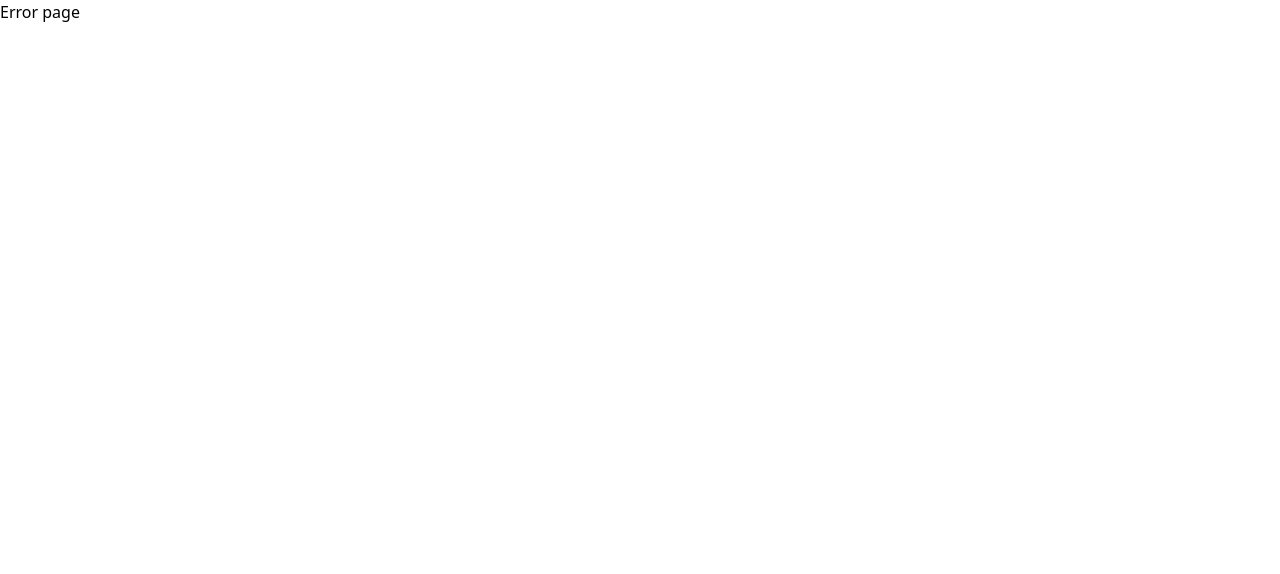
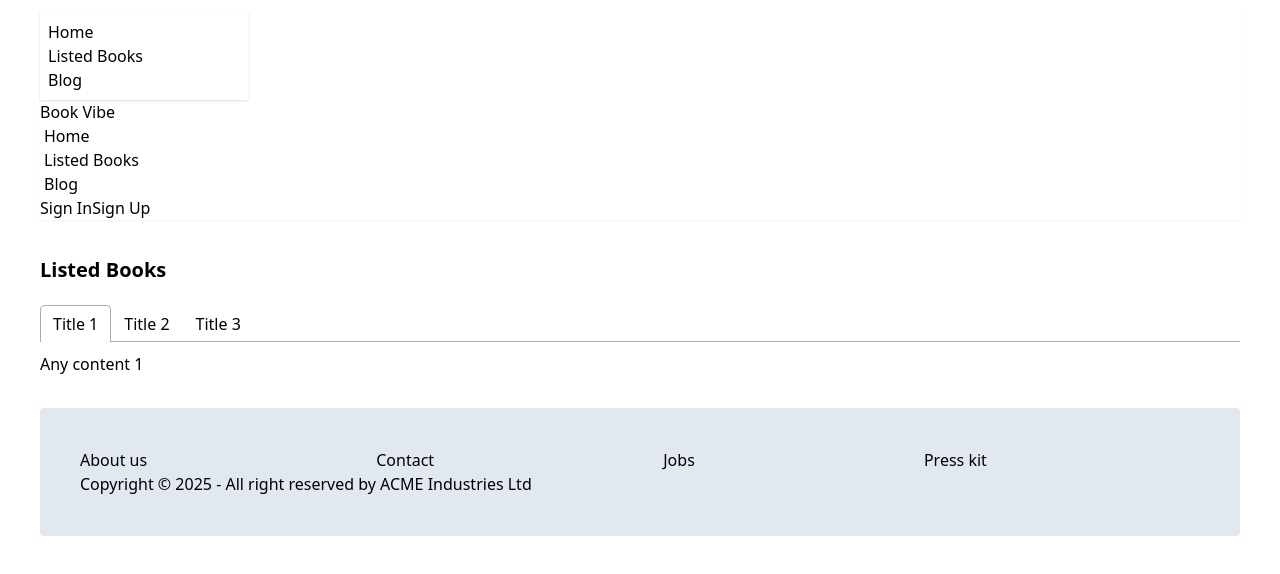
Before and after one commit to bidduthosen/book-vibe, a React (Vite) app: page /listedBooks in a window 1280 px wide. Before the commit this address had no page. Shown: the top 574 px of the page. Built offline with nearby package versions, Linux system fonts and the light colour scheme.

Commit message:
get local storage data load and match the all book data and show the metche data book read

```diff
--- a/package.json
+++ b/package.json
@@ -16,6 +16,7 @@
     "react-dom": "^19.0.0",
     "react-icons": "^5.5.0",
     "react-router-dom": "^7.2.0",
+    "react-tabs": "^6.1.0",
     "sort-by": "^1.2.0"
   },
   "devDependencies": {
--- a/src/Utility/Utility.js
+++ b/src/Utility/Utility.js
@@ -43,4 +43,4 @@ const addToStoredWishList = (id) =>{
         localStorage.setItem( 'wishList-item',storedWishListStr)
     }
 }
-export { addToStoredRead, addToStoredWishList }
+export { addToStoredRead, addToStoredWishList, getStoredReadCart }
--- a/src/components/Footer/Footer.jsx
+++ b/src/components/Footer/Footer.jsx
@@ -2,7 +2,7 @@ import React from 'react';
 
 const Footer = () => {
     return (
-        <footer className="footer footer-horizontal footer-center bg- text-base-content rounded p-10">
+        <footer className="footer footer-horizontal footer-center bg- text-base-content rounded p-10 bg-slate-200 mt-8">
             <nav className="grid grid-flow-col gap-4">
                 <a className="link link-hover">About us</a>
                 <a className="link link-hover">Contact</a>
--- /dev/null
+++ b/src/components/ListedBooks/ListedBooks.jsx
@@ -0,0 +1,45 @@
+import React, { useEffect } from 'react';
+import { useLoaderData } from 'react-router-dom';
+import { Tab, Tabs, TabList, TabPanel } from 'react-tabs';
+import 'react-tabs/style/react-tabs.css';
+import { getStoredReadCart } from '../../Utility/Utility';
+
+const ListedBooks = () => {
+
+    const allBooksData = useLoaderData();
+
+    useEffect(()=>{
+        const storedReadCart = getStoredReadCart();
+        const storedReadCartParseInt =storedReadCart.map(id => parseInt(id))
+        // console.log(storedReadCartParseInt, allBooksData)
+        const readBooks = allBooksData.filter(readBook => storedReadCartParseInt.includes(readBook.bookId))
+
+        console.log(readBooks)
+    },[])
+
+
+    return (
+        <div>
+            <h1 className='font-bold text-xl mb-5'>Listed Books</h1>
+            <Tabs>
+                <TabList>
+                    <Tab>Title 1</Tab>
+                    <Tab>Title 2</Tab>
+                    <Tab>Title 3</Tab>
+                </TabList>
+
+                <TabPanel>
+                    <h2>Any content 1</h2>
+                </TabPanel>
+                <TabPanel>
+                    <h2>Any content 2</h2>
+                </TabPanel>
+                <TabPanel>
+                    <h2>Any content 3</h2>
+                </TabPanel>
+            </Tabs>
+        </div>
+    );
+};
+
+export default ListedBooks;
--- a/src/components/Nav/Nav.jsx
+++ b/src/components/Nav/Nav.jsx
@@ -7,7 +7,7 @@ const Nav = () => {
 
     const Links = <>
         <li><NavLink to={'/'}>Home</NavLink> </li>
-        <li><NavLink to={'/about'}>About</NavLink></li>
+        <li><NavLink to={'/listedBooks'}>Listed Books</NavLink></li>
         <li><NavLink to={'/blog'}>Blog</NavLink></li>
     </>;
     return (
--- a/src/main.jsx
+++ b/src/main.jsx
@@ -6,6 +6,7 @@ import Roots from './components/Roots/Roots.jsx'
 import Home from './components/Home/Home.jsx'
 import BLog from './components/Blog/BLog.jsx'
 import BookDetails from './components/BookDetails/BookDetails.jsx'
+import ListedBooks from './components/ListedBooks/ListedBooks.jsx'
 
 
 const router = createBrowserRouter([
@@ -24,6 +25,11 @@ const router = createBrowserRouter([
         element: <BookDetails></BookDetails>,
       },
       {
+        path: '/listedBooks',
+        loader: ()=> fetch('/booksData.json'),
+        element:  <ListedBooks></ListedBooks>
+      },
+      {
         path: '/blog',
         element: <BLog></BLog>
       }
```
Also changed, not shown: 1 other file (tests, documents, lock files or other folders).
